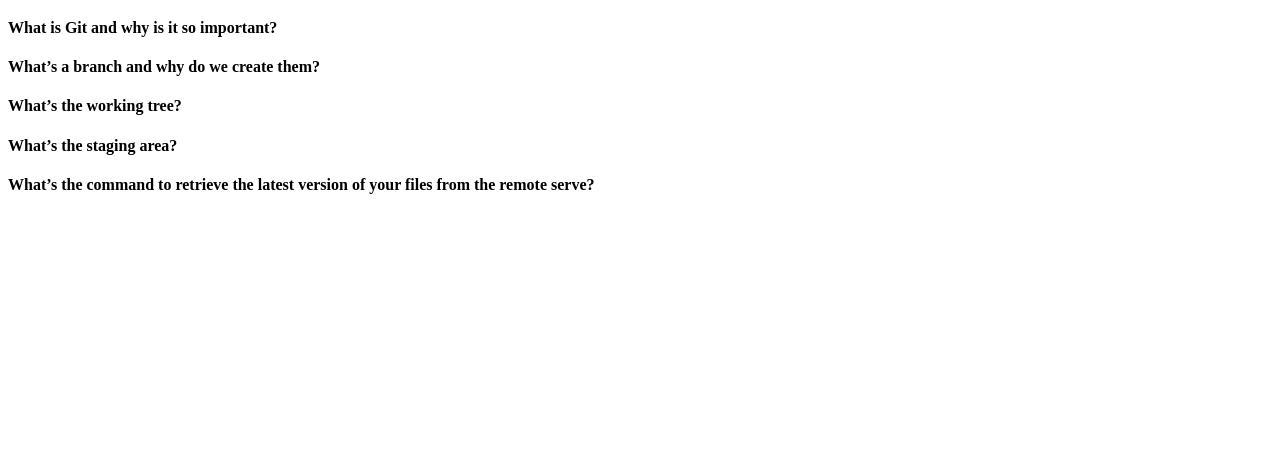
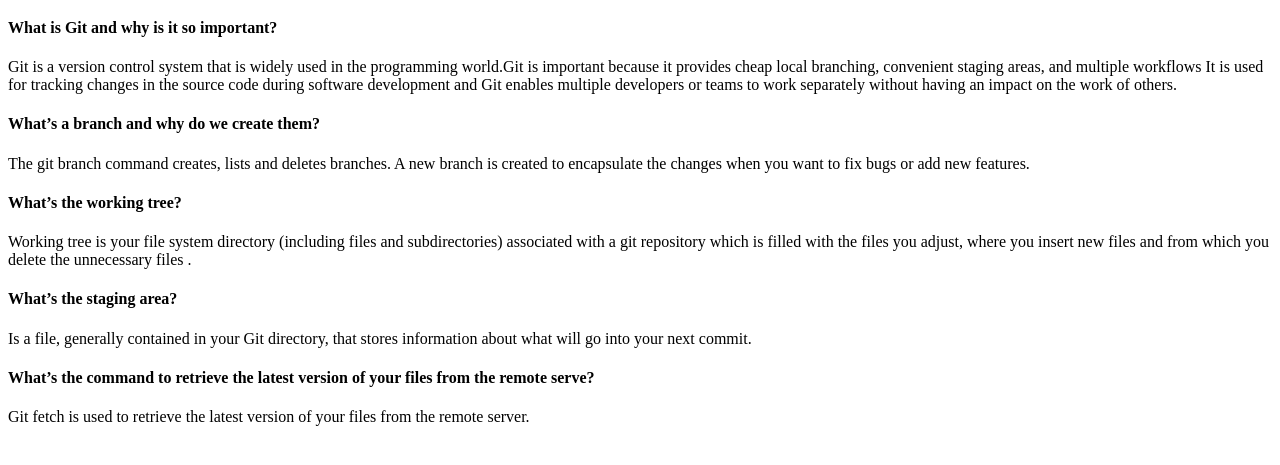
Before and after one commit to karenLucya/git-adventure, a plain HTML site: page index.html in a window 1280 px wide. Shown: the part 61-526 px from the top of the page. Drawn offline with Linux system fonts and the light colour scheme.

Commit message:
git quiz

```diff
--- a/index.html
+++ b/index.html
@@ -9,10 +9,15 @@
     <h1>Git Quiz</h1>
     <h4>What is Git and why is it so important?
     </h4>
+    <p>Git is a version control system that is widely used in the programming world.Git is important because it provides cheap local branching, convenient staging areas, and multiple workflows It is used for tracking changes in the source code during software development and Git enables multiple developers or teams to work separately without having an impact on the work of others. </p>
     <h4>What’s a branch and why do we create them?</h4>
+    <p>The git branch command creates, lists and deletes branches. A new branch is created to encapsulate the changes when you want to fix bugs or add new features. </p>
     <h4>What’s the working tree?</h4>
+    <p>Working tree is your file system directory (including files and subdirectories) associated with a git repository which is filled with the files you adjust, where you insert new files and from which you delete the unnecessary files .</p>
     <h4>What’s the staging area?</h4>
+    <p>Is a file, generally contained in your Git directory, that stores information about what will go into your next commit.</p>
     <h4>What’s the command to retrieve the latest version of your files from the remote serve?</h4>
+    <p>Git fetch is used to retrieve the latest version of your files from the remote server.</p>
 
 </body>
 </html>
```
